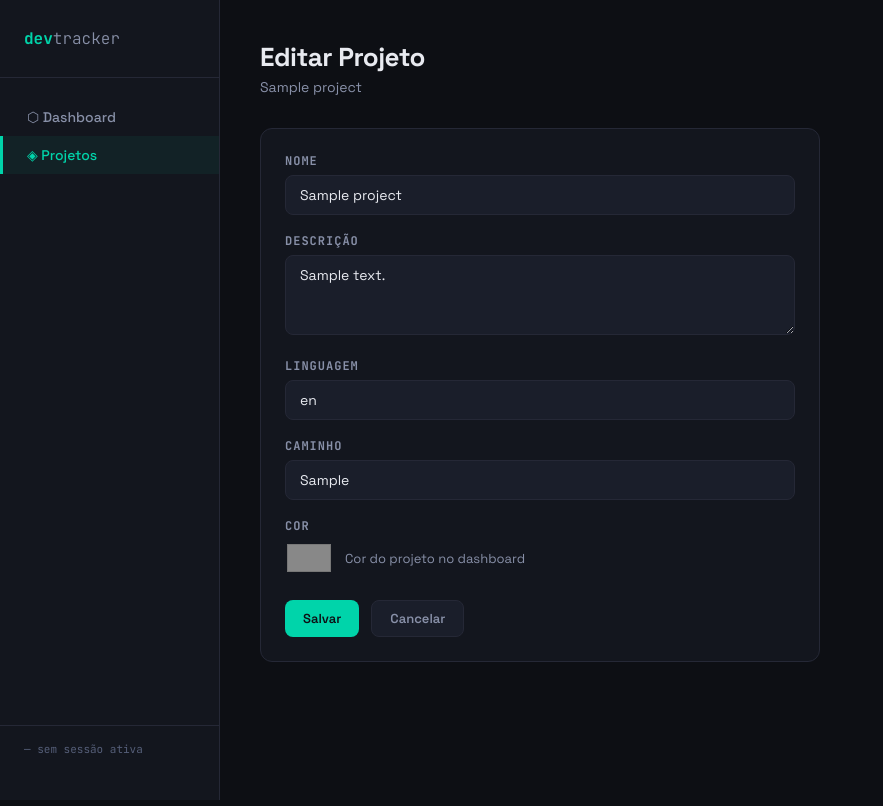
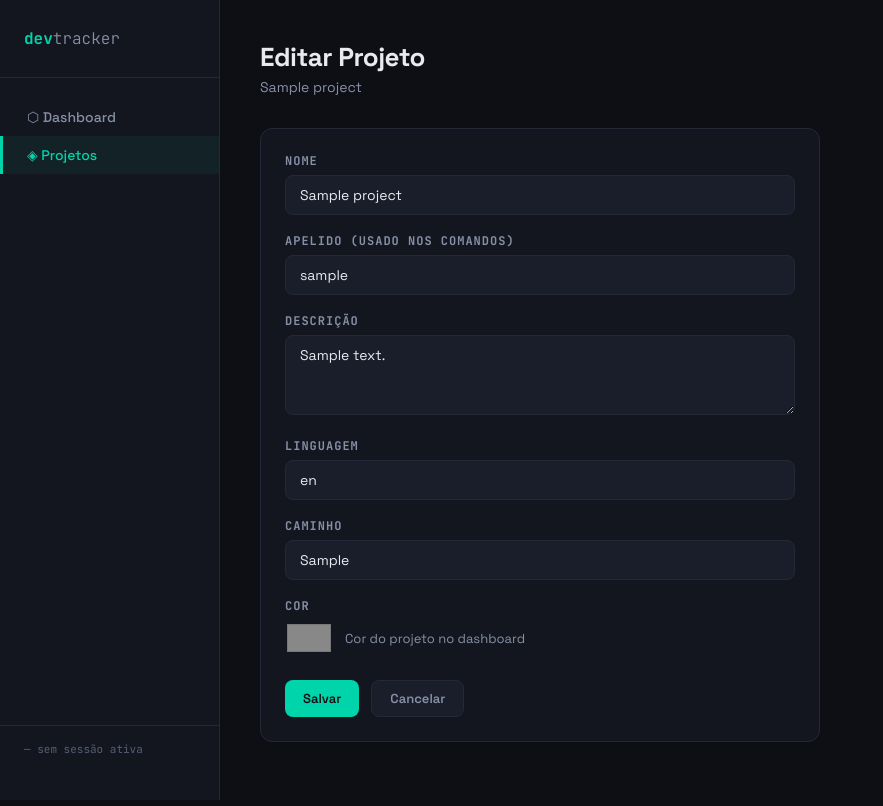
Before and after one commit to jonassonjp/devtracker, a Django app: a page that uses tracker/templates/tracker/base.html in a window 1280 px wide. Shown: the whole page, without its empty margins (0-883 px from the left). Run offline with Django 4.2, Linux system fonts and the light colour scheme; tables that the repository leaves empty hold one stand-in row (values such as "Sample post"); data that the repository does not hold is empty.

Commit message:
feat: campo apelido e validações na edição de projeto via web
Co-Authored-By: Claude Sonnet 4.6 <noreply@anthropic.com>

```diff
--- a/tracker/templates/tracker/base.html
+++ b/tracker/templates/tracker/base.html
@@ -29,7 +29,7 @@
     .session-dot{width:8px;height:8px;border-radius:50%;flex-shrink:0}.session-project{font-weight:600;flex:1}.session-date{color:var(--text2);font-family:var(--mono);font-size:12px}.session-dur{font-family:var(--mono);font-weight:600;color:var(--accent);min-width:70px;text-align:right}
     .tag{display:inline-block;padding:3px 10px;border-radius:20px;font-size:11px;font-family:var(--mono);font-weight:600}.tag-code{background:rgba(124,106,247,.15);color:var(--accent2)}.tag-test{background:rgba(247,162,106,.15);color:var(--accent3)}
     .btn{display:inline-flex;align-items:center;gap:8px;padding:9px 18px;border-radius:var(--radius-sm);font-size:13px;font-weight:600;cursor:pointer;border:none;transition:all .15s;font-family:var(--sans)}.btn-primary{background:var(--accent);color:#0d0f14}.btn-primary:hover{background:#00efc0}.btn-ghost{background:var(--bg3);color:var(--text2);border:1px solid var(--border)}.btn-ghost:hover{color:var(--text);border-color:var(--text3)}
-    .form-group{margin-bottom:18px}.form-label{display:block;font-size:12px;font-weight:600;text-transform:uppercase;letter-spacing:1px;color:var(--text2);margin-bottom:6px;font-family:var(--mono)}.form-input{width:100%;background:var(--bg3);border:1px solid var(--border);border-radius:var(--radius-sm);padding:10px 14px;color:var(--text);font-size:14px;font-family:var(--sans);transition:border-color .15s}.form-input:focus{outline:none;border-color:var(--accent)}textarea.form-input{resize:vertical;min-height:80px}
+    .form-group{margin-bottom:18px}.form-label{display:block;font-size:12px;font-weight:600;text-transform:uppercase;letter-spacing:1px;color:var(--text2);margin-bottom:6px;font-family:var(--mono)}.form-input{width:100%;background:var(--bg3);border:1px solid var(--border);border-radius:var(--radius-sm);padding:10px 14px;color:var(--text);font-size:14px;font-family:var(--sans);transition:border-color .15s}.form-input:focus{outline:none;border-color:var(--accent)}textarea.form-input{resize:vertical;min-height:80px}.form-input.is-error{border-color:#e05c5c}.form-error{font-size:12px;color:#e05c5c;margin-top:4px}
     .grid-2{display:grid;grid-template-columns:1fr 1fr;gap:24px}.two-col{display:grid;grid-template-columns:2fr 1fr;gap:24px}@media(max-width:1100px){.grid-2,.two-col{grid-template-columns:1fr}}
   </style>
 </head>
--- a/tracker/templates/tracker/project_edit.html
+++ b/tracker/templates/tracker/project_edit.html
@@ -5,7 +5,16 @@
 <div class="page-header"><div class="page-title">Editar Projeto</div><div class="page-sub">{{ project.name }}</div></div>
 <div style="max-width:560px"><div class="section">
   <form method="post">{% csrf_token %}
-    <div class="form-group"><label class="form-label">Nome</label><input class="form-input" name="name" value="{{ project.name }}" required></div>
+    <div class="form-group">
+      <label class="form-label">Nome</label>
+      <input class="form-input{% if errors.name %} is-error{% endif %}" name="name" value="{{ project.name }}" required>
+      {% if errors.name %}<div class="form-error">{{ errors.name }}</div>{% endif %}
+    </div>
+    <div class="form-group">
+      <label class="form-label">Apelido <span style="font-size:12px;color:var(--text2)">(usado nos comandos)</span></label>
+      <input class="form-input{% if errors.nickname %} is-error{% endif %}" name="nickname" value="{{ project.nickname }}" placeholder="ex: meu-projeto">
+      {% if errors.nickname %}<div class="form-error">{{ errors.nickname }}</div>{% endif %}
+    </div>
     <div class="form-group"><label class="form-label">Descrição</label><textarea class="form-input" name="description">{{ project.description }}</textarea></div>
     <div class="form-group"><label class="form-label">Linguagem</label><input class="form-input" name="language" value="{{ project.language }}" placeholder="Python, Django, React..."></div>
     <div class="form-group"><label class="form-label">Caminho</label><input class="form-input" name="path" value="{{ project.path }}" placeholder="/home/user/projetos/meu-projeto"></div>
--- a/tracker/views.py
+++ b/tracker/views.py
@@ -2,9 +2,21 @@ from django.shortcuts import render, get_object_or_404, redirect
 from django.http import JsonResponse
 from django.views.decorators.csrf import csrf_exempt
 from django.utils import timezone
+from django.utils.text import slugify
 from datetime import timedelta
 import json
+import re
 from .models import Project, Session, Event
+
+
+def _unique_slug(name, exclude_id=None):
+    base = slugify(name)
+    slug, counter = base, 1
+    qs = Project.objects.exclude(id=exclude_id) if exclude_id else Project.objects
+    while qs.filter(slug=slug).exists():
+        slug = f'{base}-{counter}'
+        counter += 1
+    return slug
 
 def dashboard(request):
     projects = Project.objects.all()
@@ -48,15 +60,47 @@ def project_detail(request, slug):
 
 def project_edit(request, slug):
     project = get_object_or_404(Project, slug=slug)
+    errors = {}
     if request.method == 'POST':
-        project.name = request.POST.get('name', project.name)
-        project.description = request.POST.get('description', project.description)
-        project.language = request.POST.get('language', project.language)
-        project.color = request.POST.get('color', project.color)
-        project.path = request.POST.get('path', project.path)
-        project.save()
-        return redirect('project_detail', slug=project.slug)
-    return render(request, 'tracker/project_edit.html', {'project': project})
+        name     = request.POST.get('name', '').strip()
+        nickname = request.POST.get('nickname', '').strip()
+        description = request.POST.get('description', project.description)
+        language    = request.POST.get('language', project.language)
+        color       = request.POST.get('color', project.color)
+        path        = request.POST.get('path', project.path)
+
+        if not name:
+            errors['name'] = 'Nome é obrigatório.'
+        elif Project.objects.exclude(id=project.id).filter(name=name).exists():
+            errors['name'] = f'Já existe um projeto com o nome "{name}".'
+
+        if nickname:
+            if not re.match(r'^[a-zA-Z0-9_-]+$', nickname):
+                errors['nickname'] = 'Apelido não pode conter espaços ou caracteres especiais.'
+            elif Project.objects.exclude(id=project.id).filter(nickname=nickname).exists():
+                errors['nickname'] = f'Apelido "{nickname}" já está em uso.'
+
+        if not errors:
+            if name != project.name:
+                project.slug = _unique_slug(name, exclude_id=project.id)
+            project.name        = name
+            project.nickname    = nickname or None
+            project.description = description
+            project.language    = language
+            project.color       = color
+            project.path        = path
+            project.save()
+            return redirect('project_detail', slug=project.slug)
+
+        # re-render with submitted values and errors
+        project.name        = name
+        project.nickname    = nickname
+        project.description = description
+        project.language    = language
+        project.color       = color
+        project.path        = path
+
+    return render(request, 'tracker/project_edit.html', {'project': project, 'errors': errors})
 
 def projects_list(request):
     projects = Project.objects.all()
```
